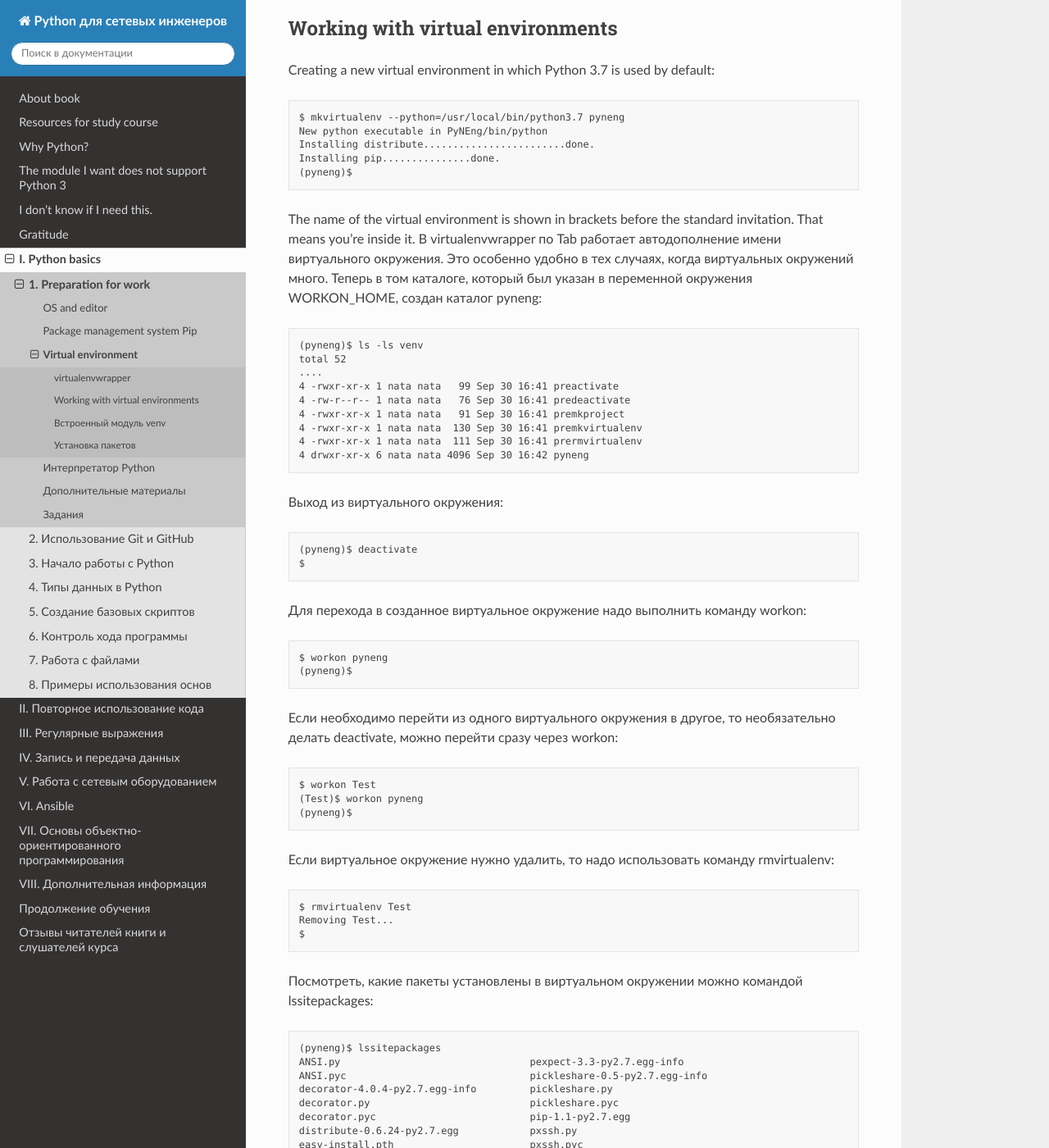
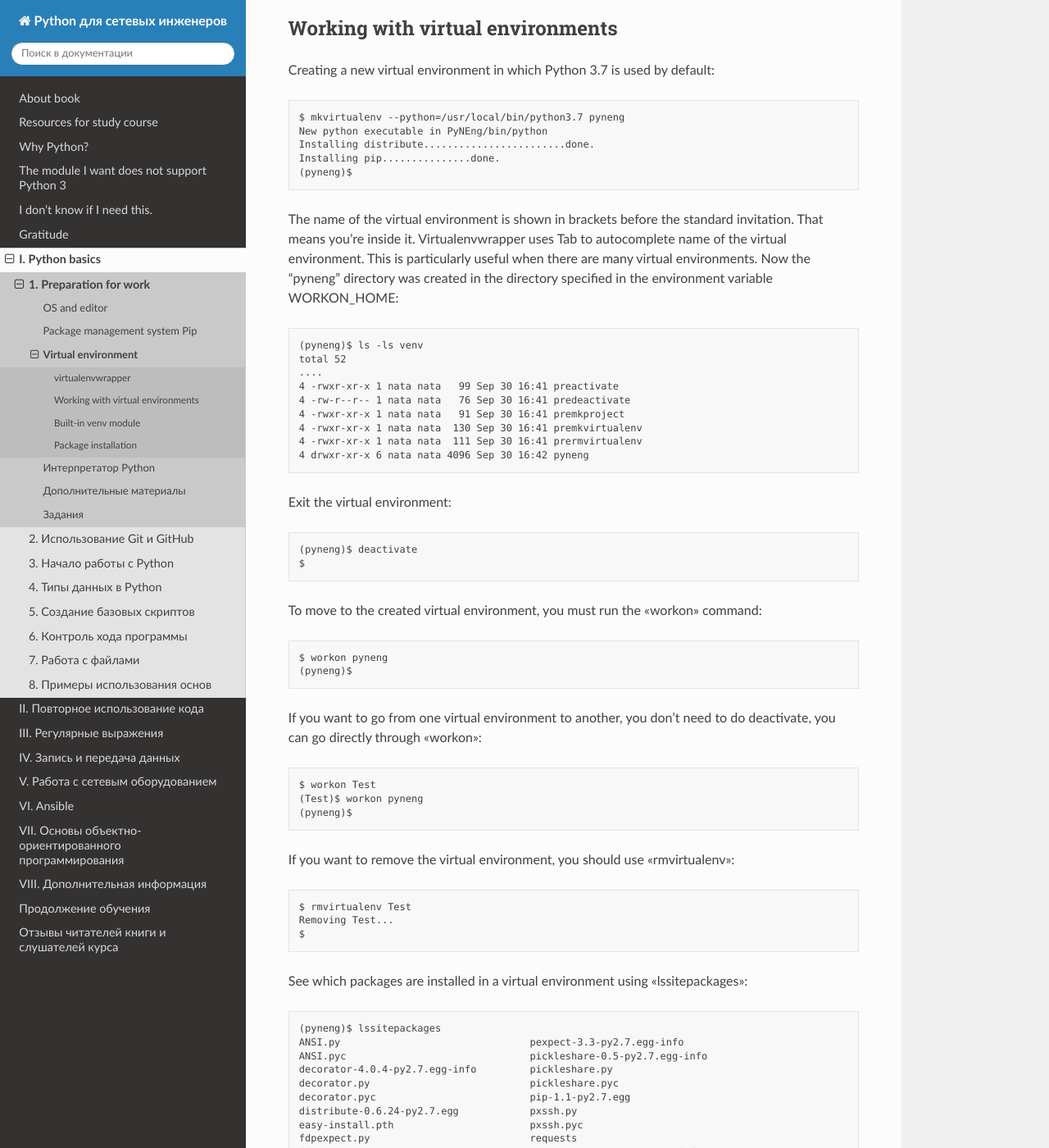
Before and after one commit to Aidar5/nattoeng, a Sphinx documentation site: the page built from docs/source/book/01_intro/virtualenv.rst, in a window 1280 px wide and 1400 px high, scrolled down 1228 px. Shown: the whole window at 82% size. Built offline with Sphinx 7.4.7 and the Read the Docs theme 2.0.0, drawn with Linux system fonts in a browser that asks for light colours; pages that are not in the unit, such as notebooks, are missing from menus; some of the changed text lies outside the part shown.

Commit message:
Update virtualenv.rst

```diff
--- a/docs/source/book/01_intro/virtualenv.rst
+++ b/docs/source/book/01_intro/virtualenv.rst
@@ -57,11 +57,7 @@ Creating a new virtual environment in which Python 3.7 is used by default:
     Installing pip...............done.
     (pyneng)$
 
-The name of the virtual environment is shown in brackets before the standard invitation. That means you’re inside it. В virtualenvwrapper по
-Tab работает автодополнение имени виртуального окружения. Это особенно
-удобно в тех случаях, когда виртуальных окружений много. Теперь в том
-каталоге, который был указан в переменной окружения WORKON_HOME, создан
-каталог pyneng:
+The name of the virtual environment is shown in brackets before the standard invitation. That means you’re inside it. Virtualenvwrapper uses Tab to autocomplete name of the virtual environment. This is particularly useful when there are many virtual environments. Now the “pyneng” directory was created in the directory specified in the environment variable WORKON_HOME:
 
 ::
 
@@ -75,23 +71,21 @@ Tab работает автодополнение имени виртуальн
     4 -rwxr-xr-x 1 nata nata  111 Sep 30 16:41 prermvirtualenv
     4 drwxr-xr-x 6 nata nata 4096 Sep 30 16:42 pyneng
 
-Выход из виртуального окружения:
+Exit the virtual environment:
 
 ::
 
     (pyneng)$ deactivate
     $
 
-Для перехода в созданное виртуальное окружение надо выполнить команду
-workon:
+To move to the created virtual environment, you must run the "workon" command:
 
 ::
 
     $ workon pyneng
     (pyneng)$
 
-Если необходимо перейти из одного виртуального окружения в другое, то
-необязательно делать deactivate, можно перейти сразу через workon:
+If you want to go from one virtual environment to another, you don’t need to do deactivate, you can go directly through "workon":
 
 ::
 
@@ -99,8 +93,7 @@ workon:
     (Test)$ workon pyneng
     (pyneng)$
 
-Если виртуальное окружение нужно удалить, то надо использовать команду
-rmvirtualenv:
+If you want to remove the virtual environment, you should use "rmvirtualenv":
 
 ::
 
@@ -108,8 +101,7 @@ rmvirtualenv:
     Removing Test...
     $
 
-Посмотреть, какие пакеты установлены в виртуальном окружении можно
-командой lssitepackages:
+See which packages are installed in a virtual environment using "lssitepackages":
 
 ::
 
@@ -134,22 +126,18 @@ rmvirtualenv:
     path.pyc                               traitlets
     pexpect                                traitlets-4.0.0-py2.7.egg-info
 
-Встроенный модуль venv
+Built-in venv module
 ^^^^^^^^^^^^^^^^^^^^^^
 
-Начиная с версии 3.5, в Python рекомендуется использовать модуль venv
-для создания виртуальных окружений:
+НStarting from version 3.5, it is recommended that Python use venv to create virtual environments:
 
 ::
 
     $ python3.7 -m venv new/pyneng
 
-Вместо python3.7 может использоваться python или python3, в зависимости
-от того, как установлен Python 3.7. Эта команда создаёт указанный
-каталог и все необходимые каталоги внутри него, если они не были
-созданы.
+Python or python3 can be used instead of python 3.7, depending on how Python 3.7 is installed. This command creates the specified directory and all necessary directories within it if they have not been created.
 
-Команда создаёт следующую структуру каталогов:
+The command creates the following directory structure:
 
 ::
 
@@ -160,25 +148,25 @@ rmvirtualenv:
     4 drwxr-xr-x 3 vagrant vagrant 4096 Aug 21 14:50 lib
     4 -rw-r--r-- 1 vagrant vagrant   75 Aug 21 14:50 pyvenv.cfg
 
-Для перехода в виртуальное окружение надо выполнить команду:
+To move to a virtual environment, you must execute the command:
 
 ::
 
     $ source new/pyneng/bin/activate
 
-Для выхода из виртуального окружения используется команда deactivate:
+To exit the virtual environment, use command “deactivate”:
 
 ::
 
     $ deactivate
 
-Подробнее о модуле venv в
-`документации <https://docs.python.org/3/library/venv.html#module-venv>`__.
+More about the venv module in
+`documentation <https://docs.python.org/3/library/venv.html#module-venv>`__.
 
-Установка пакетов
+Package installation
 ^^^^^^^^^^^^^^^^^
 
-Например, установим в виртуальном окружении пакет simplejson.
+For example, let's install simplejson package in a virtual environment.
 
 ::
 
@@ -187,8 +175,7 @@ rmvirtualenv:
     Successfully installed simplejson
     Cleaning up...
 
-Если перейти в интерпретатор Python и импортировать simplejson, то он доступен
-и никаких ошибок нет:
+If you open Python interpreter and import simplejson, it is available and there are no errors:
 
 ::
 
@@ -198,8 +185,7 @@ rmvirtualenv:
     <module 'simplejson' from '/home/vagrant/venv/pyneng-py3-7/lib/python3.7/site-packages/simplejson/__init__.py'>
     >>>
 
-Но если выйти из виртуального окружения и попытаться сделать то же
-самое, то такого модуля нет:
+But if you exit from virtual environment and try to do the same thing, there is no such module:
 
 ::
 
```
